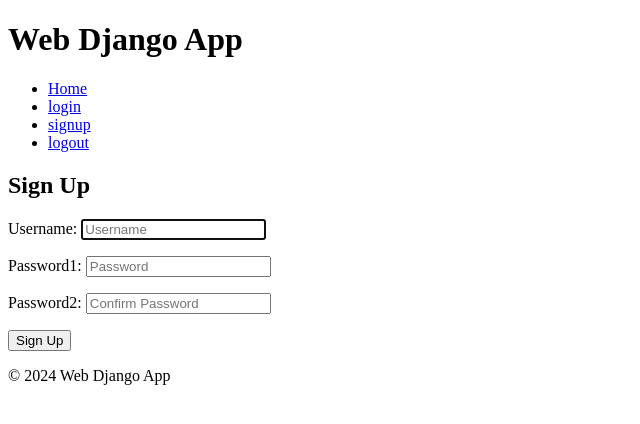
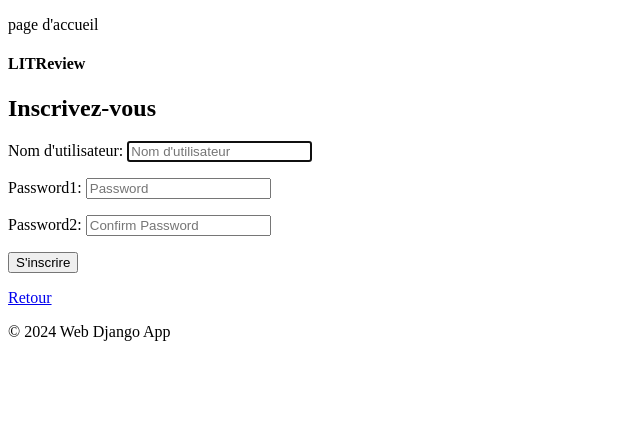
Before and after one commit to hericlibong/Web_Django_App_LitRevu, a Django app: page /accounts/signup/ in a window 1280 px wide. Shown: the top 424 px of the page, without its empty margins (0-640 px from the left). Run offline with Django 5.2, Linux system fonts and the light colour scheme.

Commit message:
end registration connexion basic test

```diff
--- a/src/WebDjangoApp/urls.py
+++ b/src/WebDjangoApp/urls.py
@@ -1,25 +1,8 @@
-"""
-URL configuration for WebDjangoApp project.
-
-The `urlpatterns` list routes URLs to views. For more information please see:
-    https://docs.djangoproject.com/en/5.0/topics/http/urls/
-Examples:
-Function views
-    1. Add an import:  from my_app import views
-    2. Add a URL to urlpatterns:  path('', views.home, name='home')
-Class-based views
-    1. Add an import:  from other_app.views import Home
-    2. Add a URL to urlpatterns:  path('', Home.as_view(), name='home')
-Including another URLconf
-    1. Import the include() function: from django.urls import include, path
-    2. Add a URL to urlpatterns:  path('blog/', include('blog.urls'))
-"""
-# WebDjangoApp/urls.py
-
 from django.contrib import admin
 from django.urls import path, include
 
+
 urlpatterns = [
     path('admin/', admin.site.urls),
-    path('accounts/', include('accounts.urls', namespace='accounts')),  # Assure-toi de bien inclure les urls de 'accounts'
+    path('accounts/', include('accounts.urls', namespace='accounts')),
 ]
--- a/src/accounts/forms.py
+++ b/src/accounts/forms.py
@@ -4,7 +4,7 @@ from django.contrib.auth import get_user_model
 
 
 class SignUpForm(UserCreationForm):
-    username = forms.CharField(max_length=30, required=True, widget=forms.TextInput(attrs={'placeholder': 'Username'}))
+    username = forms.CharField(label= "Nom d'utilisateur", max_length=30, required=True, widget=forms.TextInput(attrs={"placeholder": "Nom d'utilisateur"}))
     password1 = forms.CharField(widget=forms.PasswordInput(attrs={'placeholder': 'Password'}))
     password2 = forms.CharField(widget=forms.PasswordInput(attrs={'placeholder': 'Confirm Password'}))
 
@@ -23,5 +23,5 @@ class SignUpForm(UserCreationForm):
 
 
 class LoginForm(forms.Form):
-    username = forms.CharField(max_length=30, required=True, widget=forms.TextInput(attrs={'placeholder': 'Username'}))
+    username = forms.CharField(max_length=30, required=True, widget=forms.TextInput(attrs={"placeholder": "Nom d'utilisateur"}))
     password = forms.CharField(widget=forms.PasswordInput(attrs={'placeholder': 'Password'}))
--- a/src/accounts/templates/accounts/signup.html
+++ b/src/accounts/templates/accounts/signup.html
@@ -1,12 +1,18 @@
+
+
+
+<!-- templates/accounts/signup.html -->
+<!-- templates/accounts/signup.html -->
 {% extends 'base.html' %}
 
-{% block title %}Sign Up{% endblock %}
+{% block title %}Inscription{% endblock %}
 
 {% block content %}
-  <h2>Sign Up</h2>
-  <form method="post">
+<h2>Inscrivez-vous</h2>
+<form method="post">
     {% csrf_token %}
     {{ form.as_p }}
-    <button type="submit">Sign Up</button>
-    </form>
+    <button type="submit">S'inscrire</button>
+</form>
+<p><a href="{% url 'accounts:login' %}">Retour</a></p>
 {% endblock %}
--- a/src/accounts/urls.py
+++ b/src/accounts/urls.py
@@ -1,13 +1,12 @@
 from django.urls import path
-from .views import signup, logout_view, login_view, home
-
+from .views import signup, logout_view, login_view, feed
 
 
 app_name = 'accounts'
 
 urlpatterns = [
-    path('', home, name='home'),
+    path('', login_view, name='login'),
     path('signup/', signup, name='signup'),
     path('logout/', logout_view, name='logout'),
-    path('login/', login_view, name='login'),
+    path('feed/', feed, name='feed'),
 ]
--- a/src/accounts/views.py
+++ b/src/accounts/views.py
@@ -1,40 +1,43 @@
 from django.shortcuts import render, redirect
-from django.urls import reverse
-from django.contrib.auth import logout as auth_logout
-from django.contrib.auth import authenticate, login as auth_login
 from .forms import SignUpForm, LoginForm
+from django.contrib.auth import authenticate, login as auth_login, logout as auth_logout
+from django.contrib.auth.decorators import login_required
 
 
-def home(request):
-    return render(request, 'accounts/home.html', {})
-
-def signup(request):
-    """Sign up view"""
-    if request.method == 'POST':
-        form = SignUpForm(request.POST)
-        if form.is_valid():
-            form.save()
-            return redirect(reverse('login'))
-    else:
-        form = SignUpForm()
-    return render(request, 'accounts/signup.html', {'form': form})
+@login_required
+def feed(request):
+    """test page feed to check if user is logged in"""
+    return render(request, 'accounts/feed.html')
 
 def login_view(request):
-    """Login view"""
     if request.method == 'POST':
         form = LoginForm(request.POST)
         if form.is_valid():
-            username = form.cleaned_data.get('username')
-            password = form.cleaned_data.get('password')
+            username = form.cleaned_data['username']
+            password = form.cleaned_data['password']
             user = authenticate(username=username, password=password)
             if user is not None:
-             auth_login(request, user)
-            return redirect('home')
+                auth_login(request, user)
+                return redirect('accounts:feed')
     else:
         form = LoginForm()
     return render(request, 'accounts/login.html', {'form': form})
 
 def logout_view(request):
-    """Logout view"""
     auth_logout(request)
-    return redirect('home')
+    return redirect('accounts:login')
+
+def signup(request):
+    if request.method == 'POST':
+        form = SignUpForm(request.POST)
+        if form.is_valid():
+            form.save()
+            username = form.cleaned_data['username']
+            password = form.cleaned_data['password1']
+            user = authenticate(username=username, password=password)
+            if user is not None:
+                auth_login(request, user)
+                return redirect('accounts:feed')
+    else:
+        form = SignUpForm()
+    return render(request, 'accounts/signup.html', {'form': form})
--- a/src/templates/base.html
+++ b/src/templates/base.html
@@ -6,21 +6,15 @@
     <title>{% block title %}Web Django App{% endblock %}</title>
     </head>
 <body>
-    <header>
-        <h1>Web Django App</h1>
+    <nav>
+        <p>page d'accueil</p>
+    </nav>
+    <h4>LITReview</h4>
 
-    <nav>
-        <ul>
-            <li><a href="{% url 'accounts:home' %}">Home</a></li>
-            <li><a href="{% url 'accounts:login' %}">login</a></li>
-            <li><a href="{% url 'accounts:signup' %}">signup</a></li>
-            <li><a href="{% url 'accounts:logout' %}">logout</a></li>
-        </ul>
-    </nav>
-    </header>
     <main>
         {% block content %}{% endblock %}
     </main>
+</body>
     <footer>
         <p>&copy; 2024 Web Django App</p>
     </footer>
```
Also changed, not shown: src/accounts/templates/accounts/feed.html (added, +9 -0 lines), src/accounts/templates/accounts/home.html (deleted, +0 -11 lines), src/accounts/templates/accounts/login.html (+18 -5 lines), src/db.sqlite3.
